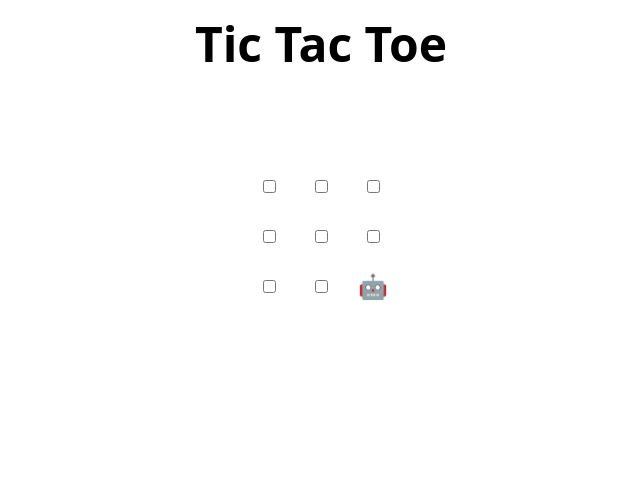
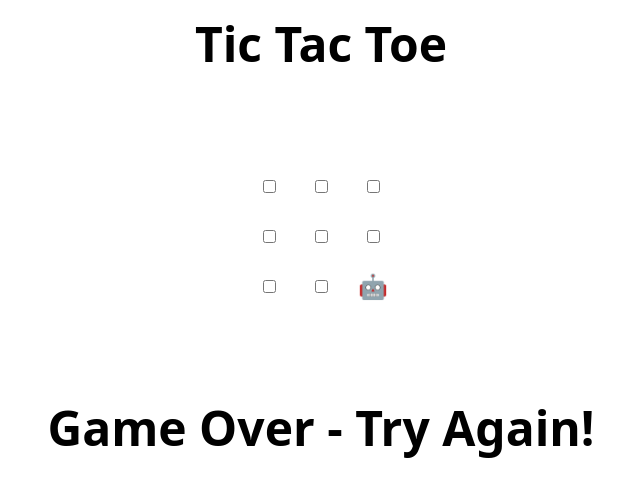
Before and after one commit to Miguel-23-ing/review-pull-requests-, a plain HTML site: page index.html in a window 1280 px wide. Shown: the whole page, without its empty margins (319-959 px from the left). Drawn offline with Linux system fonts and the light colour scheme.

Commit message:
Update index.html
Apply suggested change

```diff
--- a/index.html
+++ b/index.html
@@ -47,7 +47,8 @@
   </tr>
 </table>
 
-<h2 hidden>Game over, refresh to play again 🧑‍💻 🤖!</h2>
+<h1>Game Over - Try Again!</h1>
+
 
 <script>
   // Initialization
```
